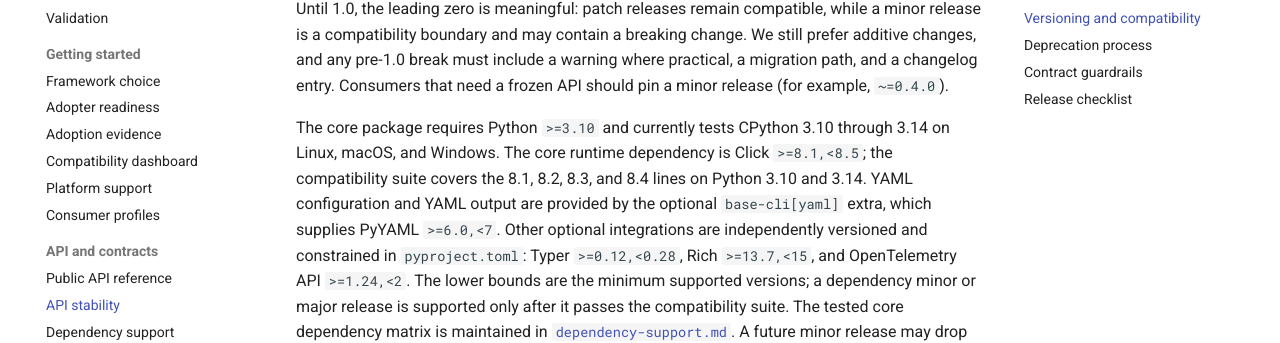
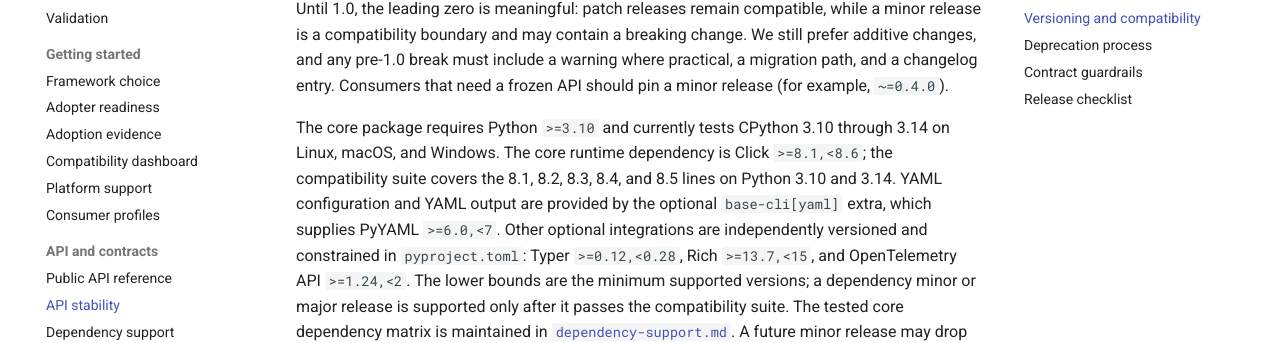
Before and after one commit to basefoundry/base-cli, an MkDocs documentation site: the page built from docs/api-stability.md, in a window 1280 px wide and 900 px high, scrolled down 1093 px. Shown: the part 117-460 px from the top of the window. Built offline with MkDocs 1.6.1 and Material for MkDocs 9.7.7, drawn with Linux system fonts in a browser that asks for light colours; comment, search, counter and statistics services are not loaded.

```diff
--- a/docs/api-stability.md
+++ b/docs/api-stability.md
@@ -49,8 +49,8 @@ that need a frozen API should pin a minor release (for example, `~=0.4.0`).
 
 The core package requires Python `>=3.10` and currently tests CPython 3.10
 through 3.14 on Linux, macOS, and Windows. The core runtime dependency is
-Click `>=8.1,<8.5`; the compatibility suite covers the 8.1, 8.2, 8.3, and
-8.4 lines on Python 3.10 and 3.14. YAML configuration and YAML output are provided by the
+Click `>=8.1,<8.6`; the compatibility suite covers the 8.1, 8.2, 8.3, 8.4,
+and 8.5 lines on Python 3.10 and 3.14. YAML configuration and YAML output are provided by the
 optional `base-cli[yaml]` extra, which supplies PyYAML `>=6.0,<7`. Other
 optional integrations are independently versioned and constrained in `pyproject.toml`: Typer
 `>=0.12,<0.28`, Rich `>=13.7,<15`, and OpenTelemetry API `>=1.24,<2`. The
```
Also changed, not shown: docs/platform-support.md (+2 -2 lines), 1 other file.
